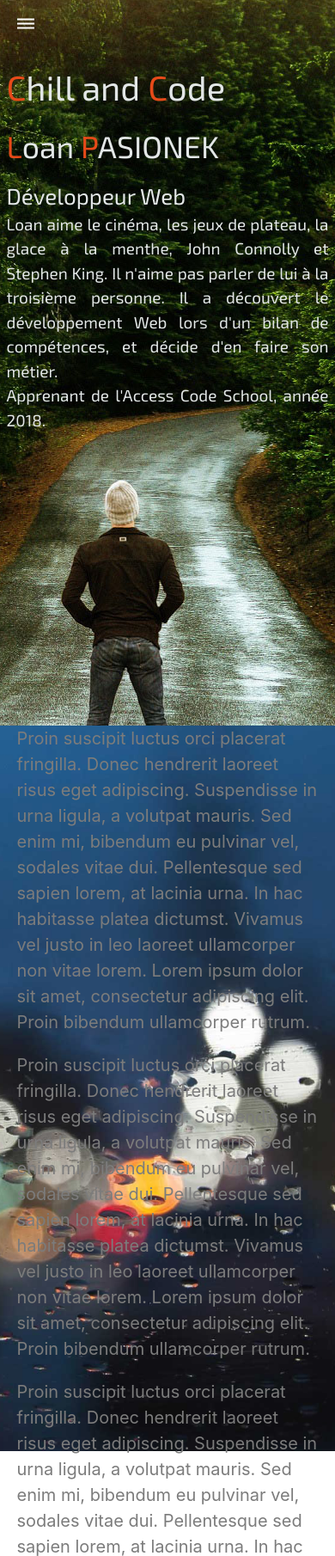
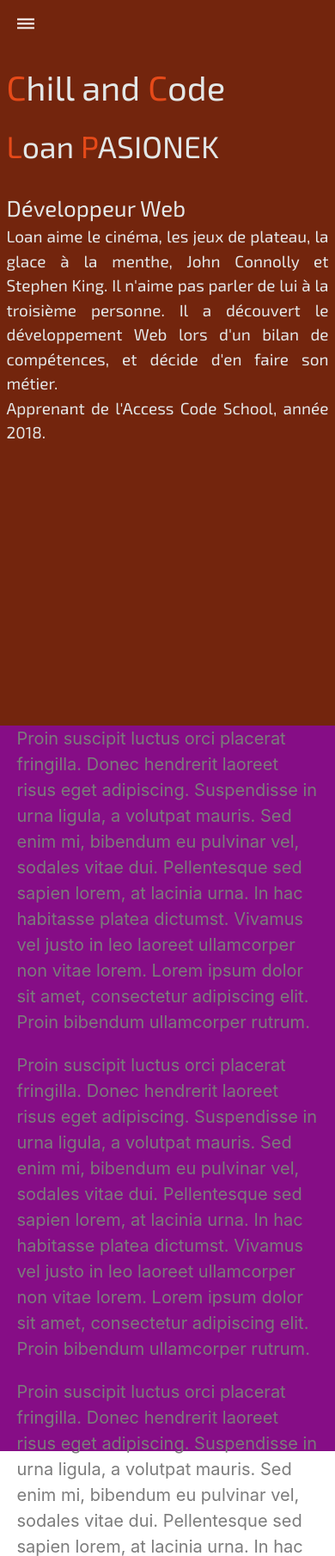
Before and after one commit to loanpasionek/PortfolioChill_Symfony, a Symfony app: template templates/page/index.html.twig in a window 390 px wide. Shown: the top 1810 px of the page at 86% size. Run offline with Twig, Linux system fonts and the light colour scheme; the template is opened without the code that fills it, so the values that code supplies are empty; some libraries are stand-ins or nearby versions; some web fonts are replaced.

Commit message:
Correctif sur la nav (transition sur les classes ajoutées en retour de haut de page, travail sur le mobile avec la suppression du bg image au profit d'un fond uni (en test)

```diff
--- a/public/css/style.css
+++ b/public/css/style.css
@@ -165,6 +169,19 @@ transition: 0.5s linear;}
 @media only screen and (max-width : 480px) {
 
 
+    .bg_forest_sm{background:url('../img/bg_forest_sm.jpg') center fixed;}
+
+    /* Parallax : background uni */
+    .slide1{background-image:none;}
+    .slide2{background-image:none;}
+    .slide1-sm {
+
+        background-color:#73250D;
+    }
+    .slide2-sm {
+        background-color:purple;
+    }
+
     /* Fonts size en small, 20% moins grandes */
     .fs80-sm{font-size:6.4rem;}
     .fs60-sm{font-size:4.8rem;}
--- a/public/js/script.js
+++ b/public/js/script.js
@@ -62,11 +62,11 @@ $('a[href^="#"]').on('click', function(event) {
 
         /* Application de la fonction sur écrans larges > 800 */
         if (screen.width > 800){
-            if (scroll > windowHeight/2){
+            if (scroll > windowHeight-navHeight){
                 nav.removeClass('nocolor').addClass('navChange');
             }
             else{
-                if(scroll <= windowHeight/2){
+                if(scroll <= windowHeight-navHeight){
                     nav.removeClass('navChange').addClass('nocolor');
                 }
 
@@ -118,12 +118,12 @@ $('a[href^="#"]').on('click', function(event) {
 
             }
 
-            if (scroll > windowHeight-navHeight*2){
+            if (scroll > windowHeight-navHeight){
                 presentation.addClass('hidden');
                 coloredChar1.removeClass('color1').addClass('hidden');
             }
             else{
-                if(scroll <= windowHeight-navHeight*2){
+                if(scroll <= windowHeight-navHeight){
                 presentation.removeClass('hidden');
                 coloredChar1.removeClass('hidden').addClass('color1');
                 }
--- a/templates/Layouts/header.html.twig
+++ b/templates/Layouts/header.html.twig
@@ -1,4 +1,4 @@
-<header id="index" class="h100vh slide1 ">
+<header id="index" class="h100vh slide1 slide1-sm">
     <div id="containerNav" class="navbar-fixed row">
         <nav class="nocolor">
             <div class="nav-wrapper fs36 exo2">
@@ -6,33 +6,43 @@
 
                 <ul id="nav-mobile" class="hide-on-med-and-down z-depth-0 right-align">
                     <div class="center-align">
-                        <li><a href="#index" class="fs24 divider-color">Accueil</a></li>
-                        <li><a href="#projets" class="fs24 divider-color">Projets</a></li>
-                        <li><a href="#contact" class="fs24 divider-color">Personnel</a></li>
+                        <li><a href="#index" class="fs20 divider-color">Accueil</a></li>
+                        <li><a href="#projets" class="fs20 divider-color">Projets</a></li>
+                        <li><a href="#contact" class="fs20 divider-color">Personnel</a></li>
                     </div>
+
+
                 </ul>
             </div>
         </nav>
     </div>
 
         <!-- Nav mobile -->
-        <ul class="sidenav bgcolor2 fs24 h230p w165p" id="mobile-demo">
-            <li><a href="#index">Accueil</a></li>
-            <li><a href="#projets">Projets</a></li>
-            <li><a href="#contact">Personnel</a></li>
+        <ul class="sidenav bgcolor4 h230p w165p" id="mobile-demo">
+            <li><a href="#index" class="center color4">Accueil</a></li>
+            <li><a href="#projets" class="center color4">Projets</a></li>
+            <li><a href="#contact" class="center color4">Personnel</a></li>
+
+            <div class="w165p flex jccenter">
+                    <li><a href="https://github.com/loanpasionek/" target="_blank" ><i class="fab fa-github fs32-sm color4"></i></a></li>
+                    <li><a href="https://www.linkedin.com/in/loan-pasionek" target="_blank"><i class="fab fa-linkedin-in fs32-sm color4"></i></a></li>
+                    <li><a href="mailto:l.pasionek@gmail.com"><i class="fas fa-at fs32-sm color4"></i></a></li>
+                </div>
         </ul>
-        <div id="presentation" class="row nomargin nopadding exo2 fixed">
-            <h1 class="col rotated h1-sm color3 fs80 fs80-sm" id="title"><span class="color1 coloredChars1">C</span>hill and <span class="color1 coloredChars2">C</span>ode</h1>
-            <div class="col l5 offset-l6 color3 right-align text-justify-sm">
-                <h2 id="indexName"><span class="color1 coloredChars1">L</span>oan <span class="color1 coloredChars1">P</span>ASIONEK</h2>
-                <p class="fs24 fs24-sm">
+        <div id="presentation" class="row exo2 fixed">
+            <div class="bg_forest_sm h150p">
+                <h1 class="col rotated h1-sm color3 fs80 fs80-sm" id="title"><span class="color1 coloredChars1">C</span>hill and <span class="color1 coloredChars2">C</span>ode</h1>
+                <div class="col l5 offset-l6 color3 right-align text-justify-sm">
+                    <h2 id="indexName"><span class="color1 coloredChars1">L</span>oan <span class="color1 coloredChars1">P</span>ASIONEK</h2>
+                </div>
+            </div>
+                <p class="col l5 offset-l6 fs24 fs24-sm color3 right-align text-justify-sm">
                 <span class="fs32 fs32-sm">Développeur Web</span> <br>
                 Loan aime le cinéma, les jeux de plateau, la glace à la menthe, John Connolly et Stephen King.
                 Il n'aime pas parler de lui à la troisième personne.
                 Il a découvert le développement Web lors d'un bilan de compétences, et décide d'en faire son métier. <br>
                 Apprenant de l'Access Code School, année 2018.
                 </p>
-            </div>
 
         </div>
 
--- a/templates/page/index.html.twig
+++ b/templates/page/index.html.twig
@@ -48,7 +48,7 @@
 
         <!-- Section présentation des projets -->
 
-    <section id="projets" class="row slide2 color2 h100vh bgOpacity95">
+    <section id="projets" class="row slide2 slide2-sm color2 h100vh bgOpacity95">
         <div class="container">
             <p class="fs20 nomargin">Proin suscipit luctus orci placerat fringilla. Donec hendrerit laoreet risus eget adipiscing. Suspendisse in urna ligula,
             a volutpat mauris. Sed enim mi, bibendum eu pulvinar vel, sodales vitae dui. Pellentesque sed sapien lorem, at lacinia urna.
```
Also changed, not shown: other parts of public/css/style.css (+26 -12 lines), public/img/bg_forest_sm.jpg (added).
